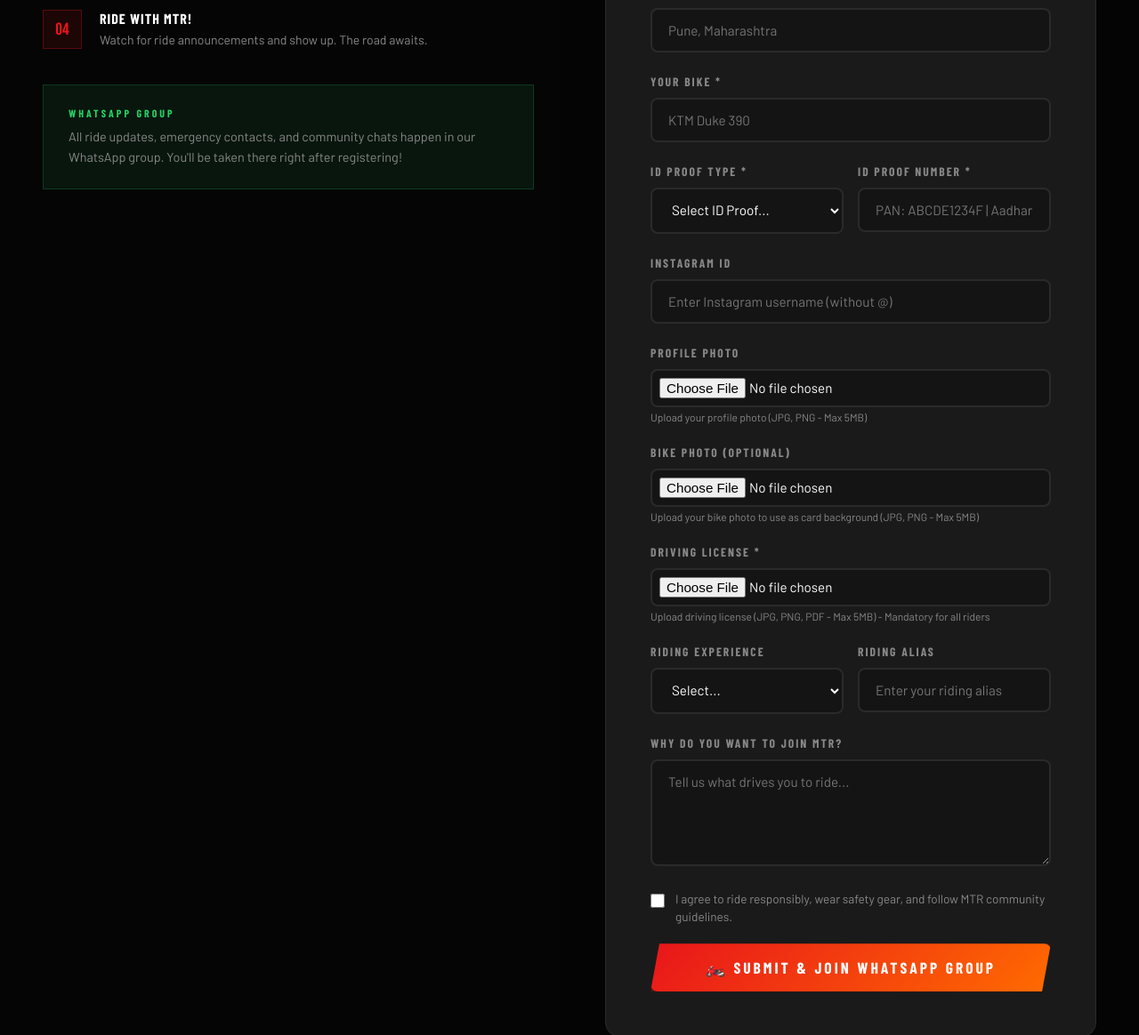
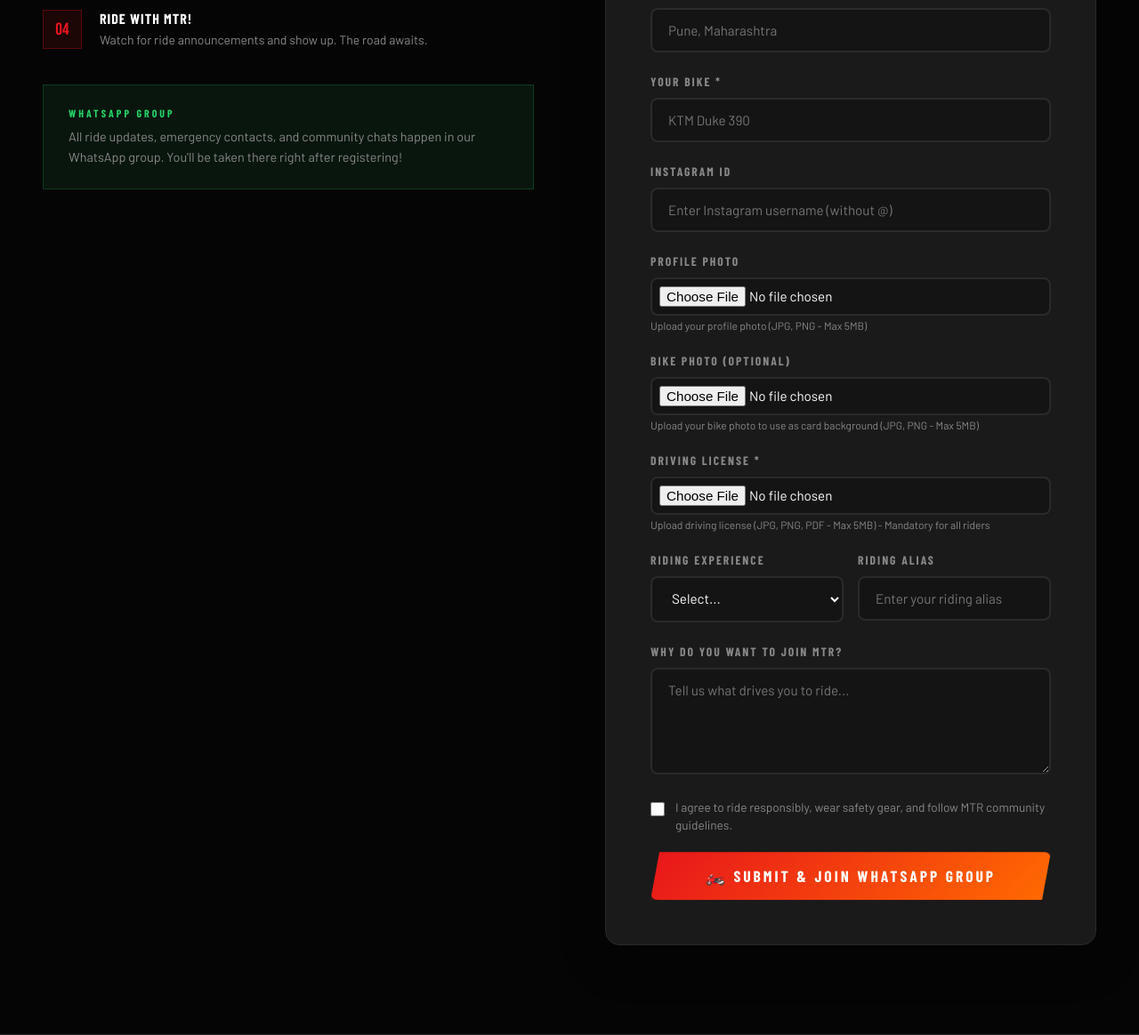
Before and after one commit to rahulfire9191-png/MAd-To-Ride, a Flask app: page / in a window 1280 px wide. Shown: the part 3870-5034 px from the top of the page at 89% size. Run offline with Flask 3, Linux system fonts and the light colour scheme; data that the repository does not hold is empty; some libraries are stand-ins or nearby versions.

Commit message:
Fix registration issues and remove ID proof requirements
- Removed Aadhar card and PAN card options from registration form
- Made driving license optional for all users (including admin)
- Fixed photo upload functionality for both registration and admin panel
- Updated database model to remove ID proof fields
- Cleaned up JavaScript validation functions
- Simplified form validation to only require essential fields
- Fixed file upload handling with proper S3/local fallback
- Updated frontend to remove ID proof validation and fields
- All photos now upload correctly and display properly
- Registration form is simpler and more user-friendly

```diff
--- a/app.py
+++ b/app.py
@@ -56,8 +56,6 @@ class Registration(db.Model):
     phone = db.Column(db.String(20), unique=True, nullable=False)
     city = db.Column(db.String(100), nullable=False)
     bike = db.Column(db.String(200), nullable=False)
-    idProofType = db.Column(db.String(50), nullable=False)
-    idProofNumber = db.Column(db.String(100), nullable=False)
     drivingLicenseFile = db.Column(db.String(500))
     experience = db.Column(db.String(200))
     alias = db.Column(db.String(100))
@@ -79,8 +77,6 @@ class Registration(db.Model):
             'phone': self.phone,
             'city': self.city,
             'bike': self.bike,
-            'idProofType': self.idProofType,
-            'idProofNumber': self.idProofNumber,
             'drivingLicenseFile': self.drivingLicenseFile,
             'experience': self.experience,
             'alias': self.alias,
@@ -115,7 +111,7 @@ def upload_file_to_s3(file, filename, folder='uploads'):
                 file,
                 AWS_BUCKET_NAME,
                 f"{folder}/{filename}",
-                ExtraArgs={'ContentType': file.content_type}
+                ExtraArgs={'ContentType': file.content_type or 'application/octet-stream'}
             )
             return f"https://{AWS_BUCKET_NAME}.s3.{AWS_REGION}.amazonaws.com/{folder}/{filename}"
         except NoCredentialsError:
@@ -132,21 +128,6 @@ def validate_mobile_number(phone):
     clean_phone = re.sub(r'[\s\-\(\)]', '', phone)
     if re.match(r'^[6789]\d{9}$', clean_phone):
         return clean_phone
-    return None
-
-def validate_pan_number(pan):
-    """Validate Indian PAN card number format"""
-    import re
-    if re.match(r'^[A-Z]{5}[0-9]{4}[A-Z]{1}$', pan.upper()):
-        return pan.upper()
-    return None
-
-def validate_aadhar_number(aadhar):
-    """Validate Indian Aadhar card number format"""
-    import re
-    clean_aadhar = re.sub(r'[\s\-]', '', aadhar)
-    if re.match(r'^\d{12}$', clean_aadhar):
-        return clean_aadhar
     return None
 
 def check_duplicate_mobile(phone):
@@ -506,7 +487,7 @@ def register():
             rider_photo = None
             bike_photo = None
 
-        required = ['firstName', 'lastName', 'phone', 'city', 'bike', 'idProofType', 'idProofNumber']
+        required = ['firstName', 'lastName', 'phone', 'city', 'bike']
         for field in required:
             if not data.get(field, '').strip():
                 return jsonify({'success': False, 'message': f'{field} is required'}), 400
@@ -521,23 +502,7 @@ def register():
         if check_duplicate_mobile(phone):
             return jsonify({'success': False, 'message': 'This mobile number is already registered. One rider can join only once.'}), 400
 
-        # Validate ID proof based on type
-        id_proof_type = data.get('idProofType', '').strip().lower()
-        id_proof_number = data.get('idProofNumber', '').strip()
-
-        if id_proof_type == 'pan':
-            validated_pan = validate_pan_number(id_proof_number)
-            if not validated_pan:
-                return jsonify({'success': False, 'message': 'Invalid PAN card number. Please enter a valid PAN in format ABCDE1234F.'}), 400
-        elif id_proof_type == 'aadhar':
-            validated_aadhar = validate_aadhar_number(id_proof_number)
-            if not validated_aadhar:
-                return jsonify({'success': False, 'message': 'Invalid Aadhar card number. Please enter a valid 12-digit Aadhar number.'}), 400
-        elif id_proof_type == 'voter':
-            if len(id_proof_number.replace(' ', '')) < 10 or len(id_proof_number.replace(' ', '')) > 20:
-                return jsonify({'success': False, 'message': 'Invalid Voter ID number. Please enter a valid Voter ID.'}), 400
-
-        # Handle driving license file upload (mandatory)
+        # Handle driving license file upload (optional)
         driving_license_filename = None
         if driving_license_file and driving_license_file.filename:
             if allowed_file(driving_license_file.filename):
@@ -545,8 +510,6 @@ def register():
                 driving_license_filename = upload_file_to_s3(driving_license_file, filename)
             else:
                 return jsonify({'success': False, 'message': 'Invalid file type. Allowed: JPG, PNG, PDF'}), 400
-        else:
-            return jsonify({'success': False, 'message': 'Driving license is required'}), 400
 
         rider_photo_filename = None
         if rider_photo and rider_photo.filename:
@@ -571,8 +534,6 @@ def register():
             phone=validated_phone,
             city=data.get('city', '').strip(),
             bike=data.get('bike', '').strip(),
-            idProofType=data.get('idProofType', '').strip(),
-            idProofNumber=id_proof_number.upper() if id_proof_type == 'pan' else id_proof_number.replace(' ', '').replace('-', ''),
             drivingLicenseFile=driving_license_filename,
             experience=data.get('experience', '').strip(),
             alias=data.get('alias', '').strip(),
--- a/templates/index.html
+++ b/templates/index.html
@@ -1276,22 +1276,7 @@
       <div class="form-group"><label class="form-label" for="phone">WhatsApp Number *</label><input class="form-input" type="tel" id="phone" placeholder="9876543210 (10-digit Indian mobile)" /></div>
       <div class="form-group"><label class="form-label" for="city">City / Location *</label><input class="form-input" type="text" id="city" placeholder="Pune, Maharashtra" /></div>
       <div class="form-group"><label class="form-label" for="bike">Your Bike *</label><input class="form-input" type="text" id="bike" placeholder="KTM Duke 390" /></div>
-      <div class="form-row">
-        <div class="form-group">
-          <label class="form-label" for="idProofType">ID Proof Type *</label>
-          <select class="form-select" id="idProofType" required>
-            <option value="">Select ID Proof...</option>
-            <option value="aadhar">Aadhar Card</option>
-            <option value="pan">PAN Card</option>
-            <option value="voter">Voter ID</option>
-          </select>
-        </div>
-        <div class="form-group">
-          <label class="form-label" for="idProofNumber">ID Proof Number *</label>
-          <input class="form-input" type="text" id="idProofNumber" placeholder="PAN: ABCDE1234F | Aadhar: 123456789012 | Voter: ABC1234567" required />
-        </div>
-      </div>
-      <div class="form-group">
+            <div class="form-group">
         <label class="form-label" for="instagram">Instagram ID</label>
         <input class="form-input" type="text" id="instagram" placeholder="Enter Instagram username (without @)" />
       </div>
@@ -2681,19 +2666,6 @@
     return /^[6789]\d{9}$/.test(cleanPhone) ? cleanPhone : null;
   }
 
-  function validatePANNumber(pan) {
-    return /^[A-Z]{5}[0-9]{4}[A-Z]{1}$/.test(pan.toUpperCase());
-  }
-
-  function validateAadharNumber(aadhar) {
-    const cleanAadhar = aadhar.replace(/[\s\-]/g, '');
-    return /^\d{12}$/.test(cleanAadhar);
-  }
-
-  function validateVoterID(voter) {
-    const cleanVoter = voter.replace(/\s/g, '');
-    return cleanVoter.length >= 10 && cleanVoter.length <= 20;
-  }
 
   // Real-time validation
   document.addEventListener('DOMContentLoaded', function() {
@@ -2713,47 +2685,6 @@
         }
       });
     }
-
-    // ID proof validation
-    const idProofType = document.getElementById('idProofType');
-    const idProofNumber = document.getElementById('idProofNumber');
-
-    function validateIDProof() {
-      const type = idProofType.value;
-      const number = idProofNumber.value.trim();
-      let isValid = false;
-      let message = '';
-
-      if (number) {
-        switch(type) {
-          case 'pan':
-            isValid = validatePANNumber(number);
-            message = isValid ? '' : 'PAN format: ABCDE1234F';
-            break;
-          case 'aadhar':
-            isValid = validateAadharNumber(number);
-            message = isValid ? '' : 'Aadhar: 12 digits';
-            break;
-          case 'voter':
-            isValid = validateVoterID(number);
-            message = isValid ? '' : 'Voter ID: 10-20 characters';
-            break;
-        }
-      }
-
-      if (number && !isValid) {
-        idProofNumber.style.borderColor = 'var(--red)';
-        idProofNumber.title = message;
-      } else {
-        idProofNumber.style.borderColor = '';
-        idProofNumber.title = '';
-      }
-    }
-
-    if (idProofType && idProofNumber) {
-      idProofType.addEventListener('change', validateIDProof);
-      idProofNumber.addEventListener('input', validateIDProof);
-    }
   });
 
   async function handleSubmit() {
@@ -2765,8 +2696,6 @@
     const phone     = document.getElementById('phone').value.trim();
     const city      = document.getElementById('city').value.trim();
     const bike      = document.getElementById('bike').value.trim();
-    const idProofType = document.getElementById('idProofType').value;
-    const idProofNumber = document.getElementById('idProofNumber').value.trim();
     const drivingLicenseFile = document.getElementById('drivingLicenseFile').files[0];
     const experience = document.getElementById('experience').value;
     const alias     = document.getElementById('alias').value.trim();
@@ -2778,7 +2707,7 @@
 
     msgEl.classList.remove('show');
 
-    if (!firstName || !lastName || !phone || !city || !bike || !idProofType || !idProofNumber) {
+    if (!firstName || !lastName || !phone || !city || !bike) {
       msgEl.textContent = '⚠️ Please fill in all required fields (marked with *).';
       msgEl.classList.add('show');
       return;
@@ -2792,44 +2721,9 @@
       return;
     }
 
-    // Validate ID proof
-    let idProofValid = false;
-    switch(idProofType) {
-      case 'pan':
-        idProofValid = validatePANNumber(idProofNumber);
-        if (!idProofValid) {
-          msgEl.textContent = '⚠️ Invalid PAN card number. Please enter a valid PAN in format ABCDE1234F.';
-          msgEl.classList.add('show');
-          return;
-        }
-        break;
-      case 'aadhar':
-        idProofValid = validateAadharNumber(idProofNumber);
-        if (!idProofValid) {
-          msgEl.textContent = '⚠️ Invalid Aadhar card number. Please enter a valid 12-digit Aadhar number.';
-          msgEl.classList.add('show');
-          return;
-        }
-        break;
-      case 'voter':
-        idProofValid = validateVoterID(idProofNumber);
-        if (!idProofValid) {
-          msgEl.textContent = '⚠️ Invalid Voter ID number. Please enter a valid Voter ID.';
-          msgEl.classList.add('show');
-          return;
-        }
-        break;
-    }
-
-    // Validate driving license file is uploaded
-    if (!drivingLicenseFile) {
-      msgEl.textContent = '⚠️ Driving license is required for all riders.';
-      msgEl.classList.add('show');
-      return;
-    }
-
-    // Validate file size
-    if (drivingLicenseFile.size > 5 * 1024 * 1024) {
+
+    // Validate file size if driving license is uploaded
+    if (drivingLicenseFile && drivingLicenseFile.size > 5 * 1024 * 1024) {
       msgEl.textContent = '⚠️ Driving license file must be less than 5MB.';
       msgEl.classList.add('show');
       return;
@@ -2844,15 +2738,11 @@
     btn.textContent = 'Submitting...';
 
     try {
-      // Create FormData to handle file upload
-      const formData = new FormData();
       formData.append('firstName', firstName);
       formData.append('lastName', lastName);
       formData.append('phone', phone);
       formData.append('city', city);
       formData.append('bike', bike);
-      formData.append('idProofType', idProofType);
-      formData.append('idProofNumber', idProofNumber);
       formData.append('drivingLicenseFile', drivingLicenseFile);
       formData.append('experience', experience);
       formData.append('alias', alias);
```
